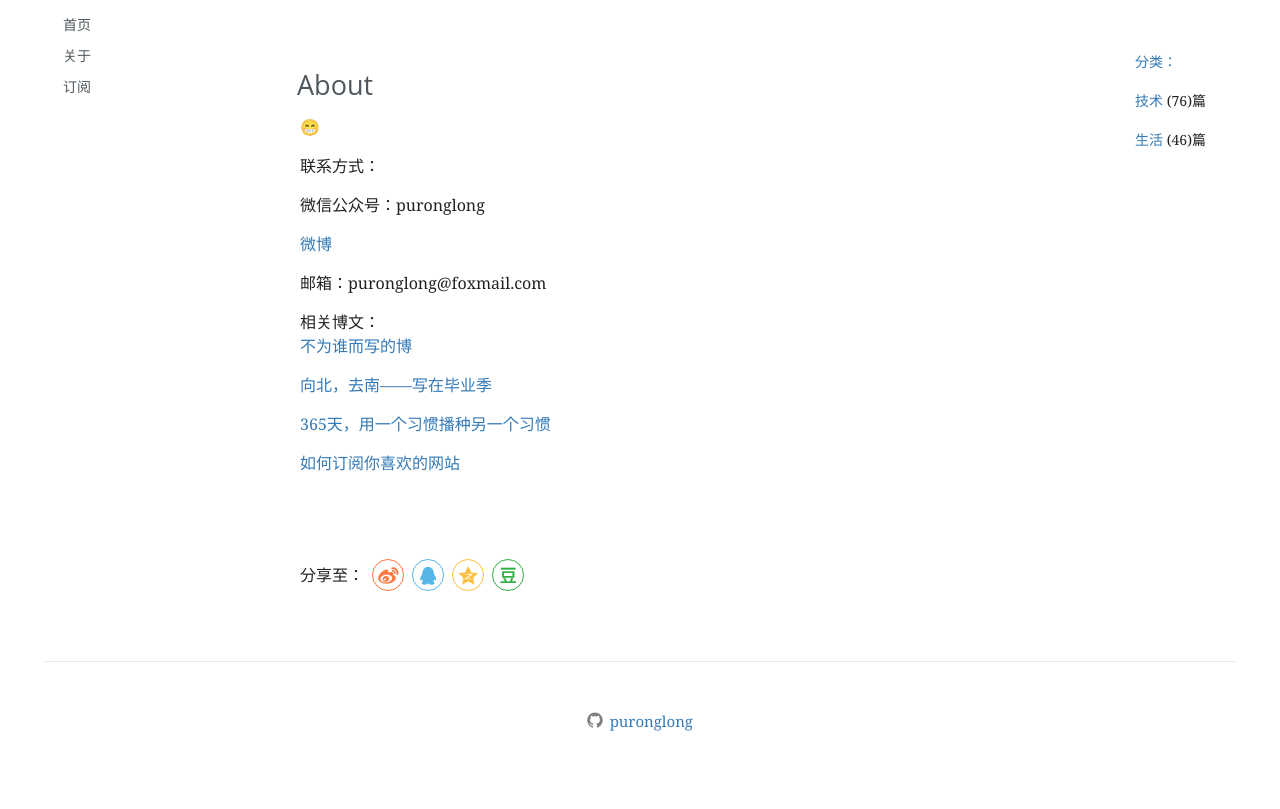
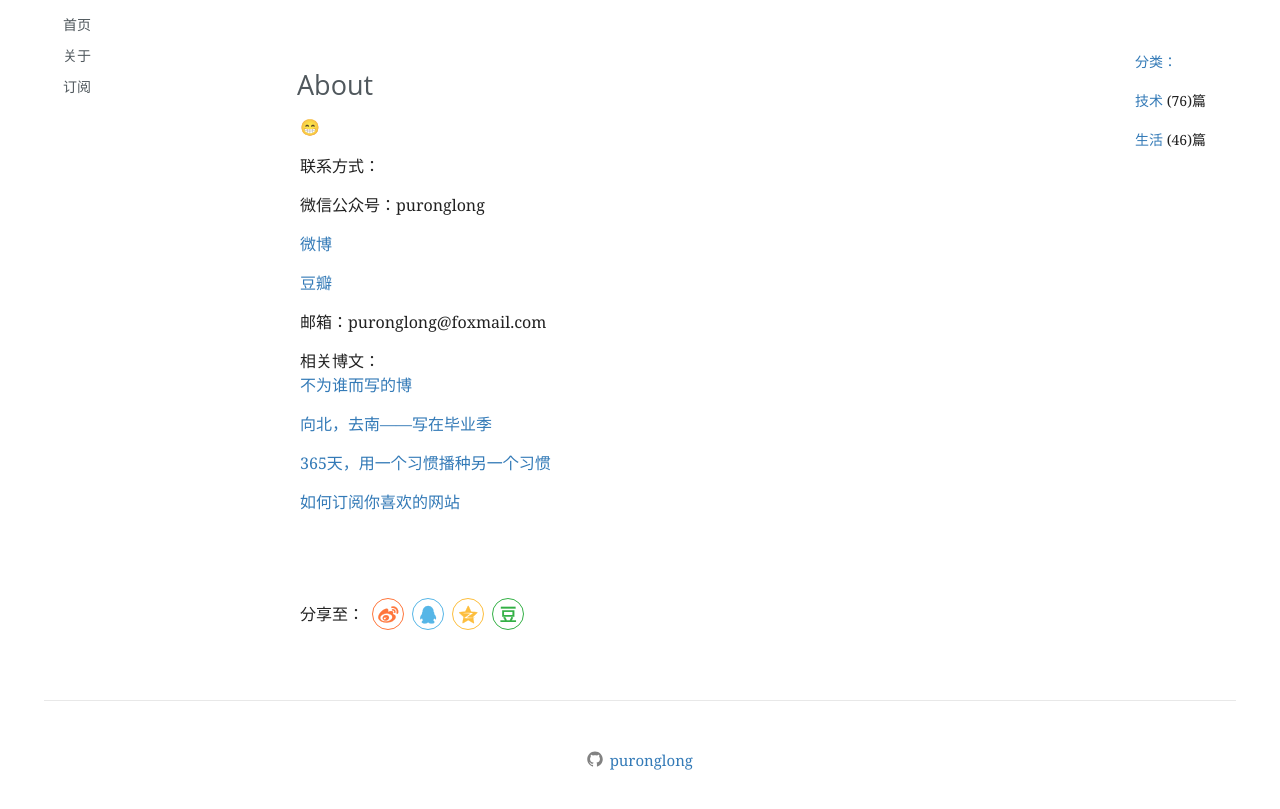
Before and after one commit to PuRonglong/blog, a Jekyll site: the page built from about.md, in a window 1280 px wide. Shown: the top 809 px of the page. Built offline with Jekyll 4.4.1, drawn with Linux system fonts in a browser that asks for light colours; nearby versions of some CDN libraries; comment, search, counter and statistics services are not loaded.

Commit message:
no message

```diff
--- a/_layouts/about.html
+++ b/_layouts/about.html
@@ -15,6 +15,7 @@ layout: default
         <p>联系方式：</p>
         <p>微信公众号：puronglong</p>
         <p><a href="//weibo.com/u/3263773180?is_all=1">微博</a></p>
+        <p><a href="https://www.douban.com/people/puronglong/">豆瓣</a></p>
         <p>邮箱：puronglong@foxmail.com</p>
     </div>
 
```
